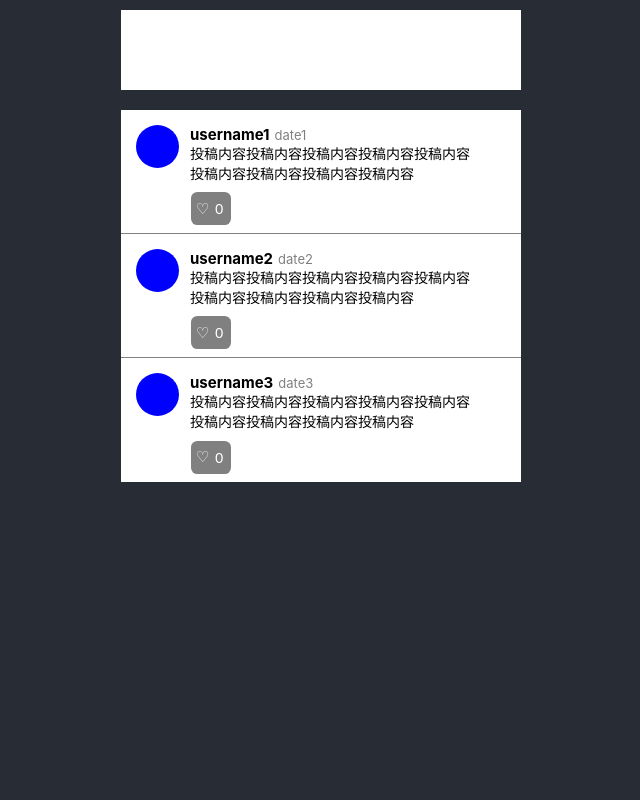
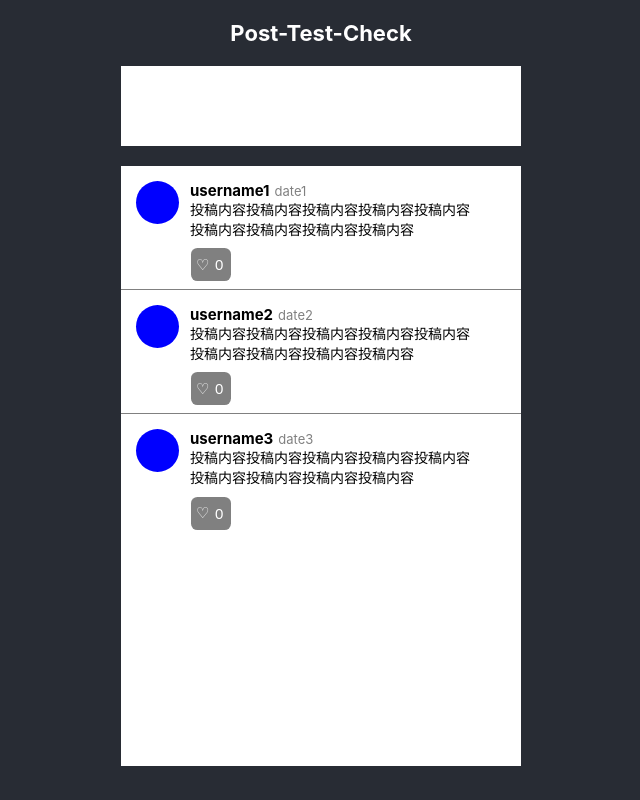
Before and after one commit to Yoshiyuki-Iwasaki/post-test-check, a React (Create React App) app: page / in a window 1280 px wide. Shown: the whole page, without its empty margins (319-959 px from the left). Built offline with nearby package versions, Linux system fonts and the light colour scheme.

Commit message:
fix layout.

```diff
--- a/src/App.tsx
+++ b/src/App.tsx
@@ -5,11 +5,18 @@ const Main = styled.div`
   background: #282c34;
   height: 100vh;
 `;
+const Title = styled.h1`
+  padding-top: 20px;
+  text-align:center;
+  font-size: 22px;
+  color: #fff;
+`;
 
 function App() {
   return (
     <>
       <Main>
+        <Title>Post-Test-Check</Title>
         <PostList />
       </Main>
     </>
--- a/src/components/PostInput.tsx
+++ b/src/components/PostInput.tsx
@@ -4,7 +4,7 @@ import data from "../data.json";
 
 const Form = styled.form`
   margin: 0 auto;
-  padding: 10px 0 0 0;
+  padding: 20px 0 0 0;
   width: 400px;
 `;
 const Input = styled.input`
--- a/src/components/PostList.tsx
+++ b/src/components/PostList.tsx
@@ -5,9 +5,12 @@ import styled from "styled-components";
 import data from '../data.json';
 
 const Main = styled.ul`
+  margin: 20px auto 0;
   background: #fff;
-  margin: 20px auto 0;
   width: 400px;
+  height: 600px;
+  overflow: scroll;
+}
 `;
 
 const PostList = () => {
--- a/src/index.css
+++ b/src/index.css
@@ -12,7 +12,7 @@ code {
     monospace;
 }
 
-p,ul,div,input {
+h1,h2,h3,h4,p,ul,div,input {
   margin: 0;
   padding: 0;
   border: none;
```
Also changed, not shown: 1 other file (tests, documents, lock files or other folders).
